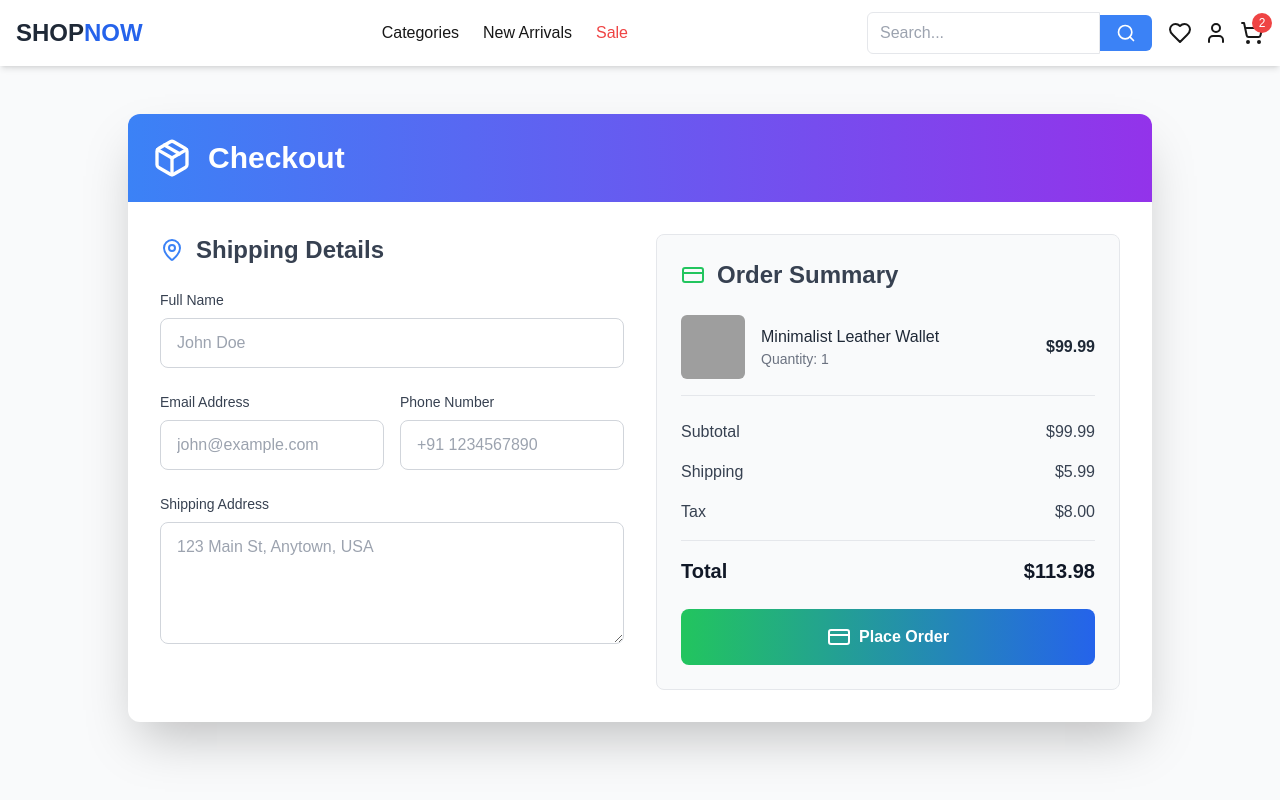
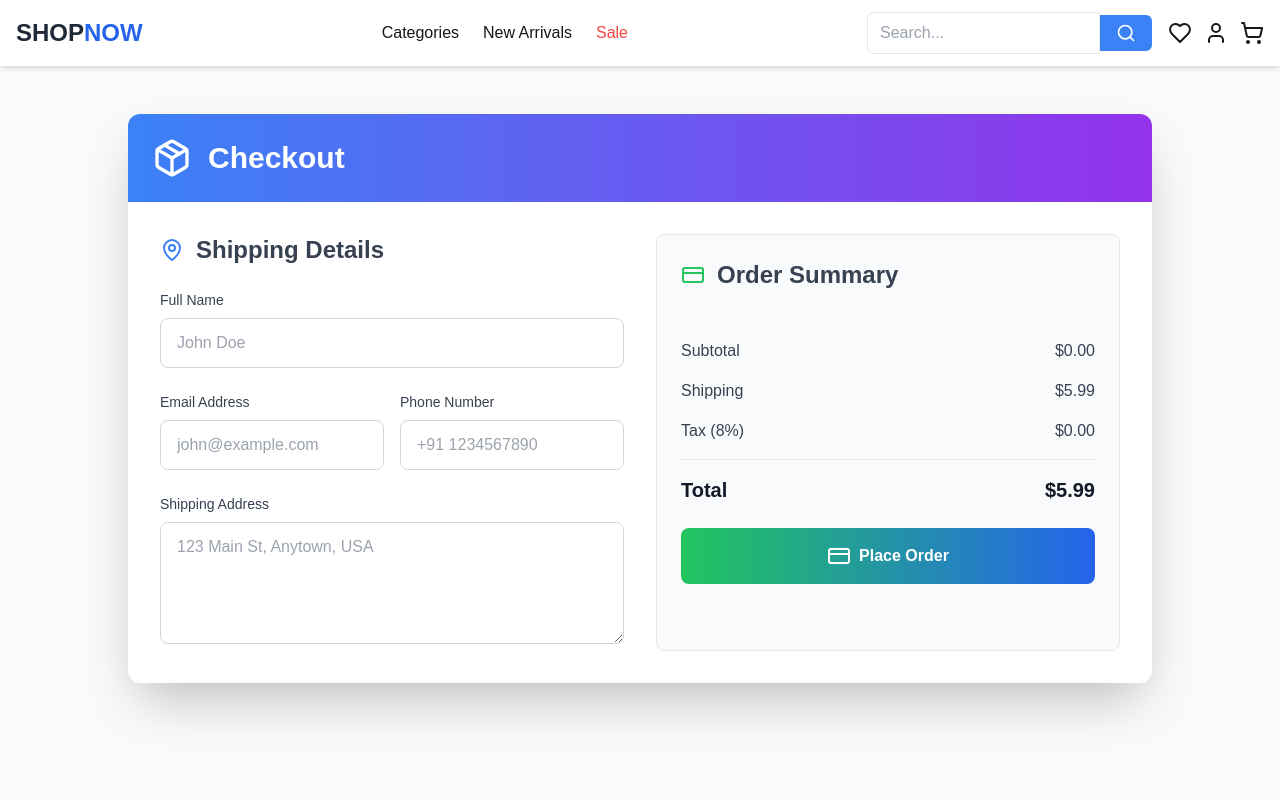
Before and after one commit to Gopi2923/shopnow, a Next.js app: page /checkout in a window 1280 px wide. Shown: the top 800 px of the page. Built offline with nearby package versions, Linux system fonts and the light colour scheme; grey boxes are pictures that could not be loaded.

Commit message:
Added the toaster and global state management.

```diff
--- a/package.json
+++ b/package.json
@@ -14,6 +14,7 @@
     "next": "15.1.0",
     "react": "^19.0.0",
     "react-dom": "^19.0.0",
+    "react-hot-toast": "^2.4.1",
     "shadcn-ui": "^0.9.4"
   },
   "devDependencies": {
--- a/src/app/layout.js
+++ b/src/app/layout.js
@@ -2,6 +2,8 @@ import { Geist, Geist_Mono } from "next/font/google";
 import "./globals.css";
 import Navbar from "@/components/layout/Navbar";
 import Footer from "@/components/layout/Footer";
+import { CartProvider } from '@/context/CartContext';
+import { Toaster } from "react-hot-toast";
 
 const geistSans = Geist({
   variable: "--font-geist-sans",
@@ -24,9 +26,12 @@ export default function RootLayout({ children }) {
       <body
         className={`${geistSans.variable} ${geistMono.variable} antialiased`}
       >
+        <CartProvider>
           <Navbar />
         {children}
+        <Toaster />
         <Footer />
+        </CartProvider>
       </body>
     </html>
   );
--- a/src/app/products/[id]/page.jsx
+++ b/src/app/products/[id]/page.jsx
@@ -5,6 +5,8 @@ import Image from 'next/image';
 import { useParams, useRouter } from 'next/navigation';
 import { Star, ShoppingCart, Heart, ArrowLeft } from 'lucide-react';
 import { products } from '@/data/products';
+import { useCart } from '@/context/CartContext';
+import toast, { Toaster } from 'react-hot-toast';
 
 export default function ProductDetailsPage() {
   const params = useParams();
@@ -22,24 +24,46 @@ export default function ProductDetailsPage() {
     return <div className="container mx-auto p-4">Product not found</div>;
   }
 
+  // const handleAddToCart = () => {
+  //   if (!selectedSize || !selectedColor) {
+  //     alert('Please select size and color');
+  //     return;
+  //   }
+
+  //   // Implement add to cart logic
+  //   console.log('Added to cart', {
+  //     ...product,
+  //     selectedSize,
+  //     selectedColor,
+  //     quantity
+  //   });
+  // };
+
+  const { addToCart } = useCart();
+
   const handleAddToCart = () => {
     if (!selectedSize || !selectedColor) {
       alert('Please select size and color');
       return;
     }
 
-    // Implement add to cart logic
-    console.log('Added to cart', {
-      ...product,
-      selectedSize,
-      selectedColor,
-      quantity
+    addToCart(product, selectedSize, selectedColor, quantity);
+    toast.success('Added to cart successfully!', {
+      duration: 2000,
+      position: 'top-right',
+      style: {
+        background: '#4CAF50',
+        color: '#fff',
+        padding: '16px',
+      },
+      icon: '🛍️',
     });
   };
 
   return (
     <div className="container mx-auto px-4 py-8">
       {/* Navigation and Wishlist */}
+      <Toaster />
       <div className="flex justify-between items-center mb-6">
         <button
           onClick={() => router.back()}
--- a/src/components/checkout/CheckoutPage.jsx
+++ b/src/components/checkout/CheckoutPage.jsx
@@ -1,7 +1,25 @@
+'use client'
+
 import React from 'react';
 import { Package, CreditCard, MapPin } from 'lucide-react';
+import { useCart } from '@/context/CartContext';
+import Image from 'next/image';
 
 const CheckoutPage = () => {
+  const { cartItems } = useCart();
+
+  // Calculate subtotal
+  const subtotal = cartItems.reduce((acc, item) =>
+    acc + (item.price * item.quantity), 0);
+
+  // Calculate shipping and tax
+  const shipping = 5.99;
+  const taxRate = 0.08; // 8% tax rate
+  const tax = subtotal * taxRate;
+
+  // Calculate total
+  const total = subtotal + shipping + tax;
+
   return (
     <div className="min-h-screen bg-gray-50 py-12 px-4 sm:px-6 lg:px-8">
       <div className="max-w-5xl mx-auto bg-white shadow-2xl rounded-xl overflow-hidden">
@@ -78,40 +96,51 @@ const CheckoutPage = () => {
             </div>
 
             {/* Cart Items */}
-            <div className="space-y-4 mb-6">
-              <div className="flex justify-between items-center border-b pb-4">
-                <div className="flex items-center">
-                  <img
-                    src="/images/products/woman-hand-with-clutch-bag.jpg"
-                    alt="Product"
-                    className="w-16 h-16 rounded-md mr-4 object-cover"
-                  />
-                  <div>
-                    <p className="font-medium text-gray-800">Minimalist Leather Wallet</p>
-                    <p className="text-sm text-gray-500">Quantity: 1</p>
+            <div className="space-y-4 mb-6 max-h-96 overflow-y-auto">
+              {cartItems.map((item) => (
+                <div key={`${item.id}-${item.selectedSize}-${item.selectedColor}`}
+                     className="flex justify-between items-center border-b pb-4">
+                  <div className="flex items-center">
+                    <div className="relative w-16 h-16 mr-4">
+                      <Image
+                        src={item.image}
+                        alt={item.name}
+                        fill
+                        className="object-cover rounded-md"
+                      />
+                    </div>
+                    <div>
+                      <p className="font-medium text-gray-800">{item.name}</p>
+                      <p className="text-sm text-gray-500">
+                        Size: {item.selectedSize}, Color: {item.selectedColor}
+                      </p>
+                      <p className="text-sm text-gray-500">Quantity: {item.quantity}</p>
+                    </div>
                   </div>
+                  <span className="font-semibold text-gray-800">
+                    ${(item.price * item.quantity).toFixed(2)}
+                  </span>
                 </div>
-                <span className="font-semibold text-gray-800">$99.99</span>
-              </div>
+              ))}
             </div>
 
             {/* Price Breakdown */}
             <div className="space-y-4 mb-6">
               <div className="flex justify-between text-gray-700">
                 <span>Subtotal</span>
-                <span>$99.99</span>
+                <span>${subtotal.toFixed(2)}</span>
               </div>
               <div className="flex justify-between text-gray-700">
                 <span>Shipping</span>
-                <span>$5.99</span>
+                <span>${shipping.toFixed(2)}</span>
               </div>
               <div className="flex justify-between text-gray-700">
-                <span>Tax</span>
-                <span>$8.00</span>
+                <span>Tax (8%)</span>
+                <span>${tax.toFixed(2)}</span>
               </div>
               <div className="border-t pt-4 flex justify-between font-bold text-xl text-gray-900">
                 <span>Total</span>
-                <span>$113.98</span>
+                <span>${total.toFixed(2)}</span>
               </div>
             </div>
 
--- a/src/components/layout/CartSidebar.jsx
+++ b/src/components/layout/CartSidebar.jsx
@@ -1,48 +1,18 @@
 'use client';
 
-import React, { useState } from 'react';
+import React from 'react';
 import { motion, AnimatePresence } from 'framer-motion';
 import { X, Trash2 } from 'lucide-react';
 import Link from 'next/link';
-
-// Sample cart items (you'll replace this with actual cart state)
-const initialCartItems = [
-  {
-    id: 1,
-    name: 'Vintage Denim Jacket',
-    price: 129.99,
-    quantity: 1,
-    image: '/images/products/young-woman-wearing-jacket-walking-outside.jpg'
-  },
-  {
-    id: 2,
-    name: 'Leather Sneakers',
-    price: 199.50,
-    quantity: 2,
-    image: '/images/products/men-shoes.jpg'
-  }
-];
+import { useCart } from '@/context/CartContext';
+import Image from 'next/image';
 
 export function CartSidebar({ isOpen, onClose }) {
-  const [cartItems, setCartItems] = useState(initialCartItems);
+  const { cartItems, removeFromCart, updateQuantity } = useCart();
 
   // Calculate total
   const total = cartItems.reduce((acc, item) =>
     acc + (item.price * item.quantity), 0);
-
-  // Remove item from cart
-  const removeItem = (id) => {
-    setCartItems(cartItems.filter(item => item.id !== id));
-  };
-
-  // Update quantity
-  const updateQuantity = (id, newQuantity) => {
-    setCartItems(cartItems.map(item =>
-      item.id === id
-        ? { ...item, quantity: Math.max(1, newQuantity) }
-        : item
-    ));
-  };
 
   return (
     <AnimatePresence>
@@ -85,15 +55,16 @@ export function CartSidebar({ isOpen, onClose }) {
               <div className="space-y-4">
                 {cartItems.map((item) => (
                   <div
-                    key={item.id}
+                    key={`${item.id}-${item.selectedSize}-${item.selectedColor}`}
                     className="flex items-center border-b pb-4"
                   >
                     {/* Product Image */}
-                    <div className="w-20 h-20 mr-4 bg-gray-100 flex items-center justify-center">
-                      <img
+                    <div className="relative w-20 h-20 mr-4">
+                      <Image
                         src={item.image}
                         alt={item.name}
-                        className="max-w-full max-h-full object-cover"
+                        fill
+                        className="object-cover"
                       />
                     </div>
 
@@ -101,6 +72,9 @@ export function CartSidebar({ isOpen, onClose }) {
                     <div className="flex-grow">
                       <h3 className="font-semibold">{item.name}</h3>
                       <p className="text-gray-600">${item.price.toFixed(2)}</p>
+                      <p className="text-sm text-gray-500">
+                        Size: {item.selectedSize}, Color: {item.selectedColor}
+                      </p>
 
                       {/* Quantity Control */}
                       <div className="flex items-center mt-2">
@@ -122,7 +96,7 @@ export function CartSidebar({ isOpen, onClose }) {
 
                     {/* Remove Button */}
                     <button
-                      onClick={() => removeItem(item.id)}
+                      onClick={() => removeFromCart(item.id)}
                       className="text-red-500 hover:text-red-700"
                     >
                       <Trash2 size={20} />
--- a/src/components/layout/Navbar.jsx
+++ b/src/components/layout/Navbar.jsx
@@ -10,12 +10,17 @@ import {
   Heart
 } from 'lucide-react';
 import { CartSidebar } from './CartSidebar';
+import { useCart } from '@/context/CartContext';
 
 export default function Navbar() {
   const [isMenuOpen, setIsMenuOpen] = useState(false);
   const [isCartOpen, setIsCartOpen] = useState(false);
 
-  const cartItemCount = 2; // You can replace this with actual cart item count logic
+
+   // Get cartItems from CartContext
+   const { cartItems } = useCart();
+
+   const cartItemCount = cartItems.reduce((total, item) => total + item.quantity, 0);
 
   const toggleCartSidebar = () => {
     setIsCartOpen(!isCartOpen);
@@ -102,9 +107,11 @@ export default function Navbar() {
           className="relative hover:text-blue-600"
         >
           <ShoppingCart />
-          <span className="absolute -top-2 -right-2 bg-red-500 text-white rounded-full w-5 h-5 flex items-center justify-center text-xs">
-            {cartItemCount}
-          </span>
+          {cartItemCount > 0 && (
+            <span className="absolute -top-2 -right-2 bg-red-500 text-white rounded-full w-5 h-5 flex items-center justify-center text-xs">
+              {cartItemCount}
+            </span>
+          )}
         </button>
       </div>
 
--- /dev/null
+++ b/src/context/CartContext.js
@@ -0,0 +1,99 @@
+'use client';
+
+import React, { createContext, useContext, useState, useEffect } from 'react';
+import toast from 'react-hot-toast';
+
+const CartContext = createContext();
+
+export function CartProvider({ children }) {
+  // Initialize state from localStorage if available, else empty array
+  const [cartItems, setCartItems] = useState(() => {
+    if (typeof window !== 'undefined') {
+      const savedCart = localStorage.getItem('cart');
+      return savedCart ? JSON.parse(savedCart) : [];
+    }
+    return [];
+  });
+
+    // Update localStorage whenever cart changes
+    useEffect(() => {
+        if (typeof window !== 'undefined') {
+          localStorage.setItem('cart', JSON.stringify(cartItems));
+        }
+      }, [cartItems]);
+
+  const addToCart = (product, selectedSize, selectedColor, quantity) => {
+    setCartItems(prevItems => {
+      // Check if item already exists with same properties
+      const existingItemIndex = prevItems.findIndex(item =>
+        item.id === product.id &&
+        item.selectedSize === selectedSize &&
+        item.selectedColor === selectedColor
+      );
+
+      if (existingItemIndex > -1) {
+        // Update quantity if item exists
+        const newItems = [...prevItems];
+        newItems[existingItemIndex].quantity = quantity;
+        toast.success('Cart updated successfully!');
+        return newItems;
+      }
+
+      // Add new item if it doesn't exist
+      return [...prevItems, {
+        ...product,
+        selectedSize,
+        selectedColor,
+        quantity,
+      }];
+    });
+  };
+
+  const removeFromCart = (id) => {
+    setCartItems(prevItems => {
+      const newItems = prevItems.filter(item => item.id !== id);
+      toast.success('Item removed from cart');
+      return newItems;
+    });
+  };
+
+  const updateQuantity = (id, newQuantity) => {
+    if (newQuantity < 1) {
+      toast.error('Quantity cannot be less than 1');
+      return;
+    }
+
+    setCartItems(prevItems =>
+      prevItems.map(item =>
+        item.id === id ? { ...item, quantity: newQuantity } : item
+      )
+    );
+    toast.success('Quantity updated');
+  };
+
+  // Clear cart function
+  const clearCart = () => {
+    setCartItems([]);
+    localStorage.removeItem('cart');
+  };
+
+  return (
+    <CartContext.Provider value={{
+      cartItems,
+      addToCart,
+      removeFromCart,
+      updateQuantity,
+      clearCart
+    }}>
+      {children}
+    </CartContext.Provider>
+  );
+}
+
+export function useCart() {
+    const context = useContext(CartContext);
+    if (!context) {
+      throw new Error('useCart must be used within a CartProvider');
+    }
+    return context;
+  }
```
Also changed, not shown: src/app/page.js (+0 -31 lines), 1 other file (tests, documents, lock files or other folders). Lines whose indentation alone changed are shown as unchanged.
